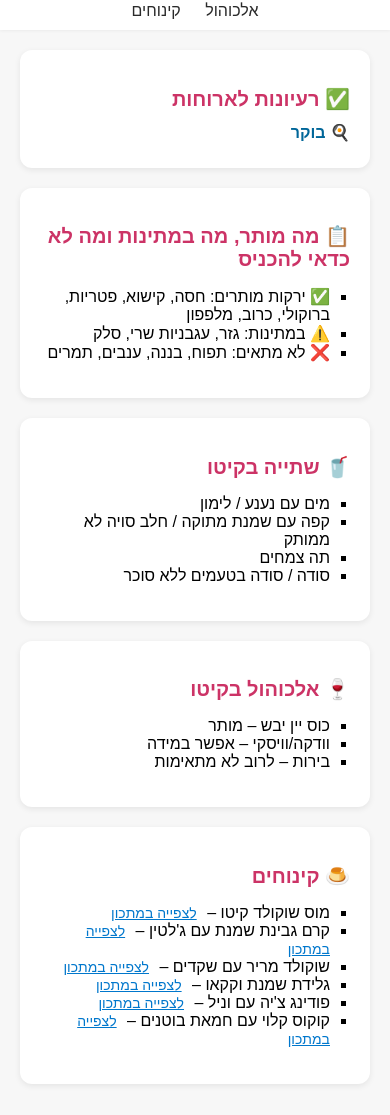
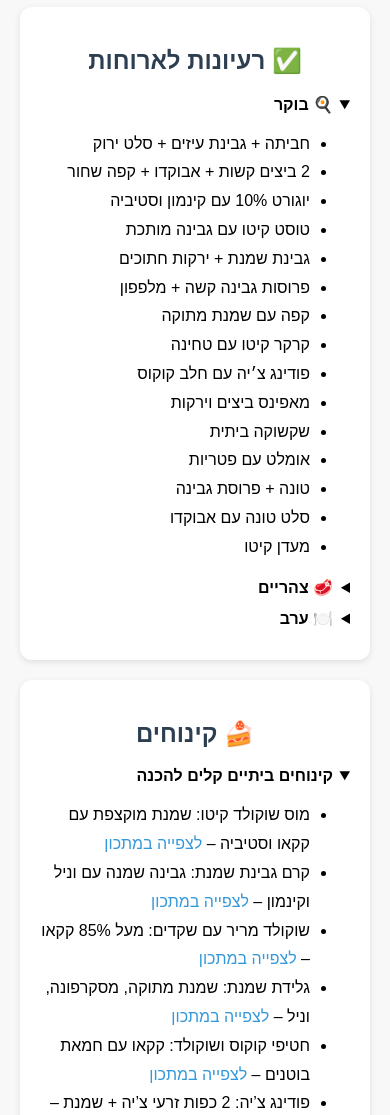
Before and after one commit to chencaspi/keto-guide-site, a plain HTML site: page index.html in a window 390 px wide. Shown: the part 94-1209 px from the top of the page. Drawn offline with Linux system fonts and the light colour scheme.

Commit message:
עדכון תצוגת אתר

```diff
--- a/index.html
+++ b/index.html
@@ -1,159 +1,127 @@
+
 <!DOCTYPE html>
 <html lang="he" dir="rtl">
 <head>
-  <meta charset="UTF-8">
+  <meta charset="UTF-8" />
+  <meta name="viewport" content="width=device-width, initial-scale=1.0"/>
   <title>מדריך קיטו אישי</title>
-  <meta name="viewport" content="width=device-width, initial-scale=1.0">
   <style>
     body {
       font-family: Arial, sans-serif;
-      background-color: #f7f7f7;
-      margin: 0;
-      padding: 0;
       direction: rtl;
+      padding: 20px;
+      background: #f8f8f8;
+      max-width: 1000px;
+      margin: auto;
     }
-    header {
-      background-color: #fff;
+    h1, h2 {
+      text-align: center;
+      color: #2c3e50;
+    }
+    .section {
+      background: #ffffff;
+      margin: 20px 0;
       padding: 20px;
-      text-align: center;
-      font-size: 24px;
+      border-radius: 12px;
+      box-shadow: 0 2px 6px rgba(0,0,0,0.1);
+    }
+    ul {
+      line-height: 1.8;
+    }
+    summary {
       font-weight: bold;
-      box-shadow: 0 2px 4px rgba(0,0,0,0.1);
+      cursor: pointer;
     }
-    nav {
-      background-color: #fff;
-      padding: 10px 0;
-      text-align: center;
-      box-shadow: 0 1px 3px rgba(0,0,0,0.05);
-    }
-    nav a {
-      margin: 0 10px;
-      text-decoration: none;
-      color: #2a2a2a;
-    }
-    section {
-      padding: 20px;
-      margin: 20px;
-      background: #fff;
-      border-radius: 12px;
-      box-shadow: 0 2px 6px rgba(0,0,0,0.08);
-    }
-    h2 {
-      color: #cc3366;
-      font-size: 20px;
+    details {
       margin-bottom: 12px;
     }
-    ul {
-      list-style-type: square;
-      padding-right: 20px;
-    }
-    .card {
-      margin-bottom: 15px;
-      padding: 12px;
-      background: #f9f9f9;
-      border: 1px solid #ddd;
-      border-radius: 10px;
-    }
-    .hidden {
-      display: none;
-    }
-    .dropdown-btn {
-      cursor: pointer;
-      font-weight: bold;
-      color: #006699;
-      margin-bottom: 6px;
-    }
-    .recipe-link {
-      color: #0077cc;
-      font-size: 14px;
-      text-decoration: underline;
-      margin-right: 6px;
+    a.recipe {
+      color: #3498db;
+      text-decoration: none;
     }
   </style>
 </head>
 <body>
+  <h1>🍽️ מדריך קיטו אישי</h1>
 
-<header>🍽️ מדריך קיטו אישי</header>
-<nav>
-  <a href="#meals">רעיונות לארוחות</a>
-  <a href="#rules">מה מותר ומה לא</a>
-  <a href="#drinks">שתייה</a>
-  <a href="#alcohol">אלכוהול</a>
-  <a href="#desserts">קינוחים</a>
-</nav>
+  <div class="section">
+    <h2>✅ רעיונות לארוחות</h2>
+    <details open>
+      <summary>🍳 בוקר</summary>
+      <ul>
+        <li>חביתה + גבינת עיזים + סלט ירוק</li>
+        <li>2 ביצים קשות + אבוקדו + קפה שחור</li>
+        <li>יוגורט 10% עם קינמון וסטיביה</li>
+        <li>טוסט קיטו עם גבינה מותכת</li>
+        <li>גבינת שמנת + ירקות חתוכים</li>
+        <li>פרוסות גבינה קשה + מלפפון</li>
+        <li>קפה עם שמנת מתוקה</li>
+        <li>קרקר קיטו עם טחינה</li>
+        <li>פודינג צ׳יה עם חלב קוקוס</li>
+        <li>מאפינס ביצים וירקות</li>
+        <li>שקשוקה ביתית</li>
+        <li>אומלט עם פטריות</li>
+        <li>טונה + פרוסת גבינה</li>
+        <li>סלט טונה עם אבוקדו</li>
+        <li>מעדן קיטו</li>
+      </ul>
+    </details>
+    <details>
+      <summary>🥩 צהריים</summary>
+      <ul>
+        <li>סטייק פיקניה עם קישואים מוקפצים</li>
+        <li>חזה עוף בגריל עם סלט אבוקדו</li>
+        <li>קציצות בקר עם כרובית בתנור</li>
+        <li>שוקי עוף בתנור + סלט ירוק</li>
+        <li>סלמון עם ירקות מאודים</li>
+        <li>מאפינס טונה עם ירק</li>
+        <li>שניצל קיטו (קמח שקדים)</li>
+        <li>פילה דג עם קישוא אפוי</li>
+        <li>קבב טלה + טחינה</li>
+        <li>סלט יווני עם גבינה קשה</li>
+        <li>מנת שווארמה קיטו</li>
+        <li>חביתה עם גבינת עיזים</li>
+        <li>המבורגר ללא לחמנייה</li>
+        <li>קארי קוקוס עם עוף</li>
+        <li>פסטה קיטו עם רוטב שמנת</li>
+      </ul>
+    </details>
+    <details>
+      <summary>🍽️ ערב</summary>
+      <ul>
+        <li>ביצה קשה + גבינה צפתית</li>
+        <li>טוסט קיטו עם אבוקדו</li>
+        <li>סלט ירוק עם אגוזים</li>
+        <li>יוגורט 10% עם קינמון</li>
+        <li>חביתה עם עגבניות מיובשות</li>
+        <li>קרם גבינת שמנת עם קינמון</li>
+        <li>שוקולד מריר + תה צמחים</li>
+        <li>סלט ביצה עם מיונז קיטו</li>
+        <li>קוביות גבינה + ירק</li>
+        <li>מרק ירקות קיטו</li>
+        <li>בולונז על קישוא ספגטי</li>
+        <li>שקשוקה עגבניות</li>
+        <li>פלטת גבינות וירקות</li>
+        <li>אבוקדו ממולא סלט טונה</li>
+        <li>רול גבינה קיטו</li>
+      </ul>
+    </details>
+  </div>
 
-<section id="meals">
-  <h2>✅ רעיונות לארוחות</h2>
-  <div class="dropdown-btn" onclick="toggle('breakfast')">🍳 בוקר</div>
-  <ul id="breakfast" class="hidden">
-    <li>ביצה קשה + אבוקדו + קפה</li>
-    <li>2 ביצים קשות + סלט ירקות קטן</li>
-    <li>חביתה עם גבינת עיזים</li>
-    <li>שקשוקה פלפלים וביצים</li>
-    <li>קפה עם שמנת מתוקה + חטיף קיטו</li>
-    <li>גבינת שמנת + ירקות חתוכים</li>
-    <li>טוסט קיטו עם ביצה</li>
-    <li>יוגורט 10% עם קינמון</li>
-    <li>אבוקדו ממולא ביצה</li>
-    <li>גבינה קשה עם זיתים</li>
-    <li>מאפינס קיטו מלוחים</li>
-    <li>פריטטה עם ברוקולי</li>
-    <li>ביצה קשה + פרוסת גאודה</li>
-    <li>משקה שוקו קיטו</li>
-    <li>יוגורט 10% עם אגוזים</li>
-  </ul>
-</section>
-
-<section id="rules">
-  <h2>📋 מה מותר, מה במתינות ומה לא כדאי להכניס</h2>
-  <ul>
-    <li>✅ ירקות מותרים: חסה, קישוא, פטריות, ברוקולי, כרוב, מלפפון</li>
-    <li>⚠️ במתינות: גזר, עגבניות שרי, סלק</li>
-    <li>❌ לא מתאים: תפוח, בננה, ענבים, תמרים</li>
-  </ul>
-</section>
-
-<section id="drinks">
-  <h2>🥤 שתייה בקיטו</h2>
-  <ul>
-    <li>מים עם נענע / לימון</li>
-    <li>קפה עם שמנת מתוקה / חלב סויה לא ממותק</li>
-    <li>תה צמחים</li>
-    <li>סודה / סודה בטעמים ללא סוכר</li>
-  </ul>
-</section>
-
-<section id="alcohol">
-  <h2>🍷 אלכוהול בקיטו</h2>
-  <ul>
-    <li>כוס יין יבש – מותר</li>
-    <li>וודקה/וויסקי – אפשר במידה</li>
-    <li>בירות – לרוב לא מתאימות</li>
-  </ul>
-</section>
-
-<section id="desserts">
-  <h2>🍮 קינוחים</h2>
-  <ul>
-    <li>מוס שוקולד קיטו – <a class="recipe-link" href="#">לצפייה במתכון</a></li>
-    <li>קרם גבינת שמנת עם ג'לטין – <a class="recipe-link" href="#">לצפייה במתכון</a></li>
-    <li>שוקולד מריר עם שקדים – <a class="recipe-link" href="#">לצפייה במתכון</a></li>
-    <li>גלידת שמנת וקקאו – <a class="recipe-link" href="#">לצפייה במתכון</a></li>
-    <li>פודינג צ'יה עם וניל – <a class="recipe-link" href="#">לצפייה במתכון</a></li>
-    <li>קוקוס קלוי עם חמאת בוטנים – <a class="recipe-link" href="#">לצפייה במתכון</a></li>
-  </ul>
-</section>
-
-<script>
-  function toggle(id) {
-    const el = document.getElementById(id);
-    if (el.classList.contains("hidden")) {
-      el.classList.remove("hidden");
-    } else {
-      el.classList.add("hidden");
-    }
-  }
-</script>
-
+  <div class="section">
+    <h2>🍰 קינוחים</h2>
+    <details open>
+      <summary>קינוחים ביתיים קלים להכנה</summary>
+      <ul>
+        <li>מוס שוקולד קיטו: שמנת מוקצפת עם קקאו וסטיביה – <a class="recipe" href="#">לצפייה במתכון</a></li>
+        <li>קרם גבינת שמנת: גבינה שמנה עם וניל וקינמון – <a class="recipe" href="#">לצפייה במתכון</a></li>
+        <li>שוקולד מריר עם שקדים: מעל 85% קקאו – <a class="recipe" href="#">לצפייה במתכון</a></li>
+        <li>גלידת שמנת: שמנת מתוקה, מסקרפונה, וניל – <a class="recipe" href="#">לצפייה במתכון</a></li>
+        <li>חטיפי קוקוס ושוקולד: קקאו עם חמאת בוטנים – <a class="recipe" href="#">לצפייה במתכון</a></li>
+        <li>פודינג צ’יה: 2 כפות זרעי צ’יה + שמנת – <a class="recipe" href="#">לצפייה במתכון</a></li>
+        <li>מאפינס קקאו קיטו: ביצים, קקאו, שקדים טחונים – <a class="recipe" href="#">לצפייה במתכון</a></li>
+      </ul>
+    </details>
+  </div>
 </body>
 </html>
```
